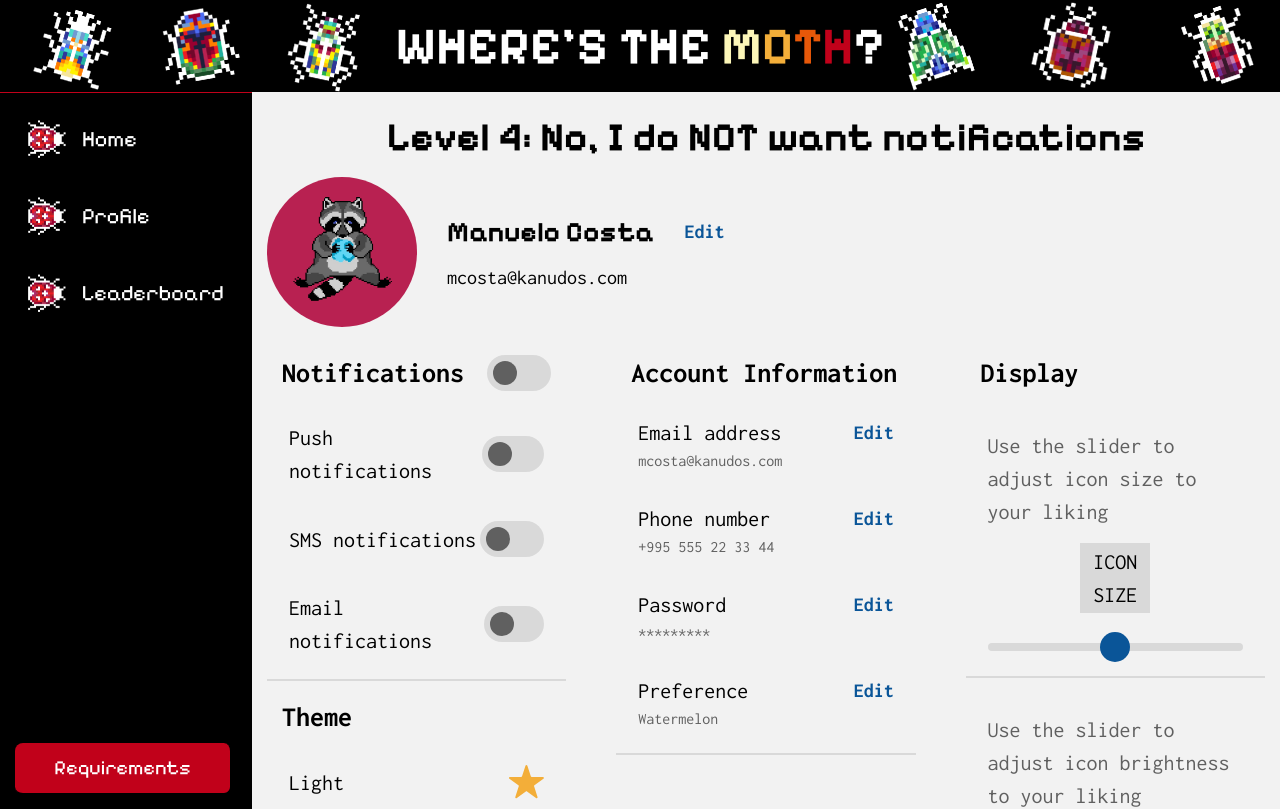
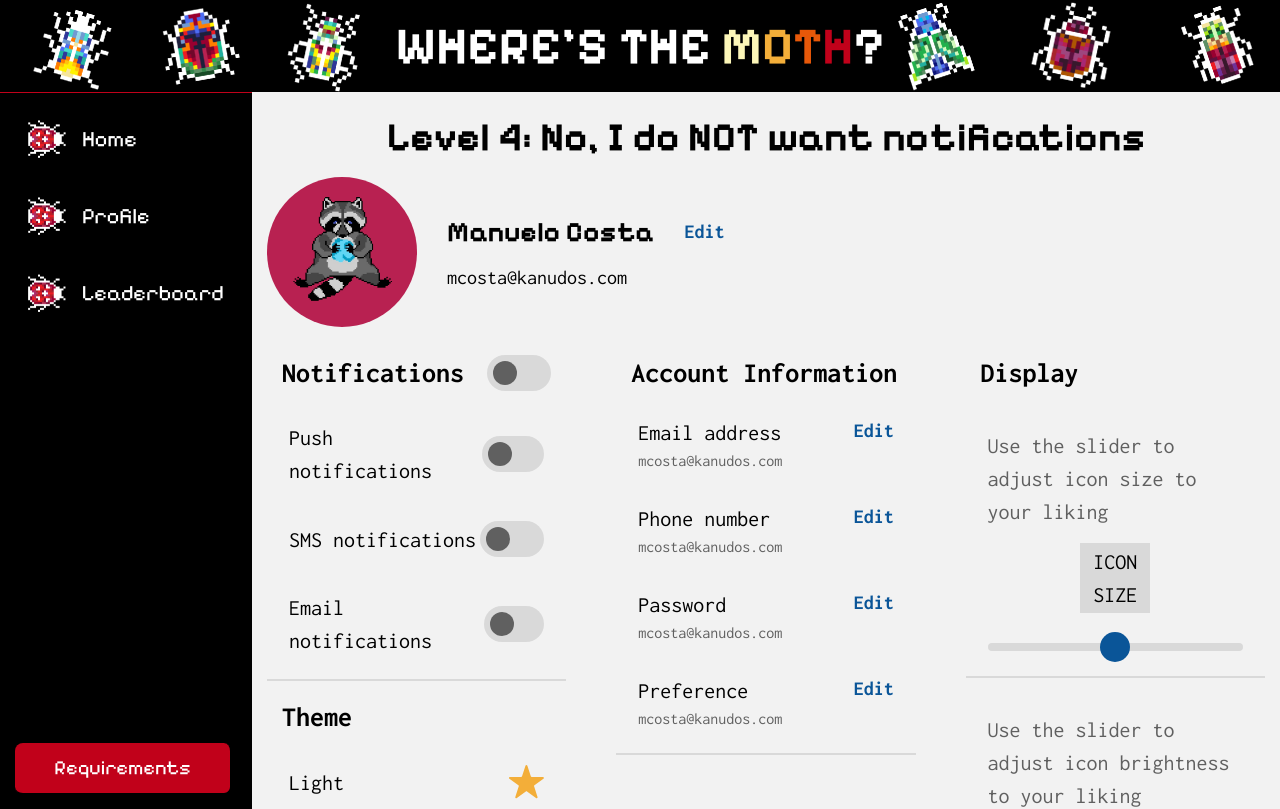
Before and after one commit to Nabillera/Web-Testing-Simulator, a React (Vite) app in the folder frontend/: page /level-4 in a window 1280 px wide. Shown: the top 809 px of the page. Built offline with nearby package versions, Linux system fonts and the light colour scheme.

Commit message:
Level 4: Add flawed field manipulation in Account Information section

```diff
--- /dev/null
+++ b/frontend/src/components/Level_4/AccountInfoItem.jsx
@@ -0,0 +1,36 @@
+export function AccountInfoItem({
+  label,
+  field,
+  fieldValue,
+  editingField,
+  tempValue,
+  onSetTempValue,
+  onSetEditingField,
+}) {
+  return (
+    <div className="p-[7px] flex justify-between">
+      <div className="flex flex-col justify-between">
+        <span className="text-[22px]">{label}</span>
+        {editingField == field ? (
+          <input
+            value={tempValue}
+            onChange={(event) => onSetTempValue(event.target.value)}
+            onBlur={() => onSetEditingField(null)}
+            className="outline-none border-1 border-[#606060] rounded-[3px]"
+          />
+        ) : (
+          <span className="text-[#606060]">{fieldValue}</span>
+        )}
+      </div>
+      <span
+        onClick={() => {
+          onSetEditingField(field);
+          onSetTempValue(fieldValue);
+        }}
+        className="font-inconsolata font-bold text-[#0A5598] text-[20px] cursor-pointer hover:text-[#0A5598]/50"
+      >
+        Edit
+      </span>
+    </div>
+  );
+}
--- a/frontend/src/components/Level_4/AccountInfoSection.jsx
+++ b/frontend/src/components/Level_4/AccountInfoSection.jsx
@@ -1,43 +1,63 @@
+import { useState } from "react";
+import { AccountInfoItem } from "./AccountInfoItem";
+
 export function AccountInfoSection() {
+  const [editingField, setEditingField] = useState(null);
+  const [fieldValues, setFieldValues] = useState({
+    email: "mcosta@kanudos.com",
+    phone: "+995 555223344",
+    password: "********",
+    preference: "Watermelon",
+  });
+  const [tempValue, setTempValue] = useState("");
+
+  const handleSetEditingField = (field) => {
+    setEditingField(field);
+  };
+
+  const handleSetTempValue = (value) => {
+    setTempValue(value);
+  };
+
   return (
     <div className="font-inconsolata flex flex-col gap-y-[15px] p-[15px] border-b-[#D9D9D9] border-b-2">
       <span className="font-bold text-[28px]">Account Information</span>
-      <div className="p-[7px]">
-        <div className="flex items-center justify-between">
-          <span className="text-[22px]">Email address</span>
-          <span className="font-inconsolata font-bold text-[#0A5598] text-[20px] cursor-pointer hover:text-[#0A5598]/50">
-            Edit
-          </span>
-        </div>
-        <span className="text-[#606060]">mcosta@kanudos.com</span>
-      </div>
-      <div className="p-[7px]">
-        <div className="flex items-center justify-between">
-          <span className="text-[22px]">Phone number</span>
-          <span className="font-inconsolata font-bold text-[#0A5598] text-[20px] cursor-pointer hover:text-[#0A5598]/50">
-            Edit
-          </span>
-        </div>
-        <span className="text-[#606060]">+995 555 22 33 44</span>
-      </div>
-      <div className="p-[7px]">
-        <div className="flex items-center justify-between">
-          <span className="text-[22px]">Password</span>
-          <span className="font-inconsolata font-bold text-[#0A5598] text-[20px] cursor-pointer hover:text-[#0A5598]/50">
-            Edit
-          </span>
-        </div>
-        <span className="text-[#606060]">*********</span>
-      </div>
-      <div className="p-[7px]">
-        <div className="flex items-center justify-between">
-          <span className="text-[22px]">Preference</span>
-          <span className="font-inconsolata font-bold text-[#0A5598] text-[20px] cursor-pointer hover:text-[#0A5598]/50">
-            Edit
-          </span>
-        </div>
-        <span className="text-[#606060]">Watermelon</span>
-      </div>
+      <AccountInfoItem
+        label={"Email address"}
+        field="email"
+        fieldValue={fieldValues.email}
+        tempValue={tempValue}
+        editingField={editingField}
+        onSetEditingField={handleSetEditingField}
+        onSetTempValue={handleSetTempValue}
+      />
+      <AccountInfoItem
+        label={"Phone number"}
+        field="phone"
+        fieldValue={fieldValues.email}
+        tempValue={tempValue}
+        editingField={editingField}
+        onSetEditingField={handleSetEditingField}
+        onSetTempValue={handleSetTempValue}
+      />
+      <AccountInfoItem
+        label={"Password"}
+        field="password"
+        fieldValue={fieldValues.email}
+        tempValue={tempValue}
+        editingField={editingField}
+        onSetEditingField={handleSetEditingField}
+        onSetTempValue={handleSetTempValue}
+      />
+      <AccountInfoItem
+        label={"Preference"}
+        field="preference"
+        fieldValue={fieldValues.email}
+        tempValue={tempValue}
+        editingField={editingField}
+        onSetEditingField={handleSetEditingField}
+        onSetTempValue={handleSetTempValue}
+      />
     </div>
   );
 }
```
